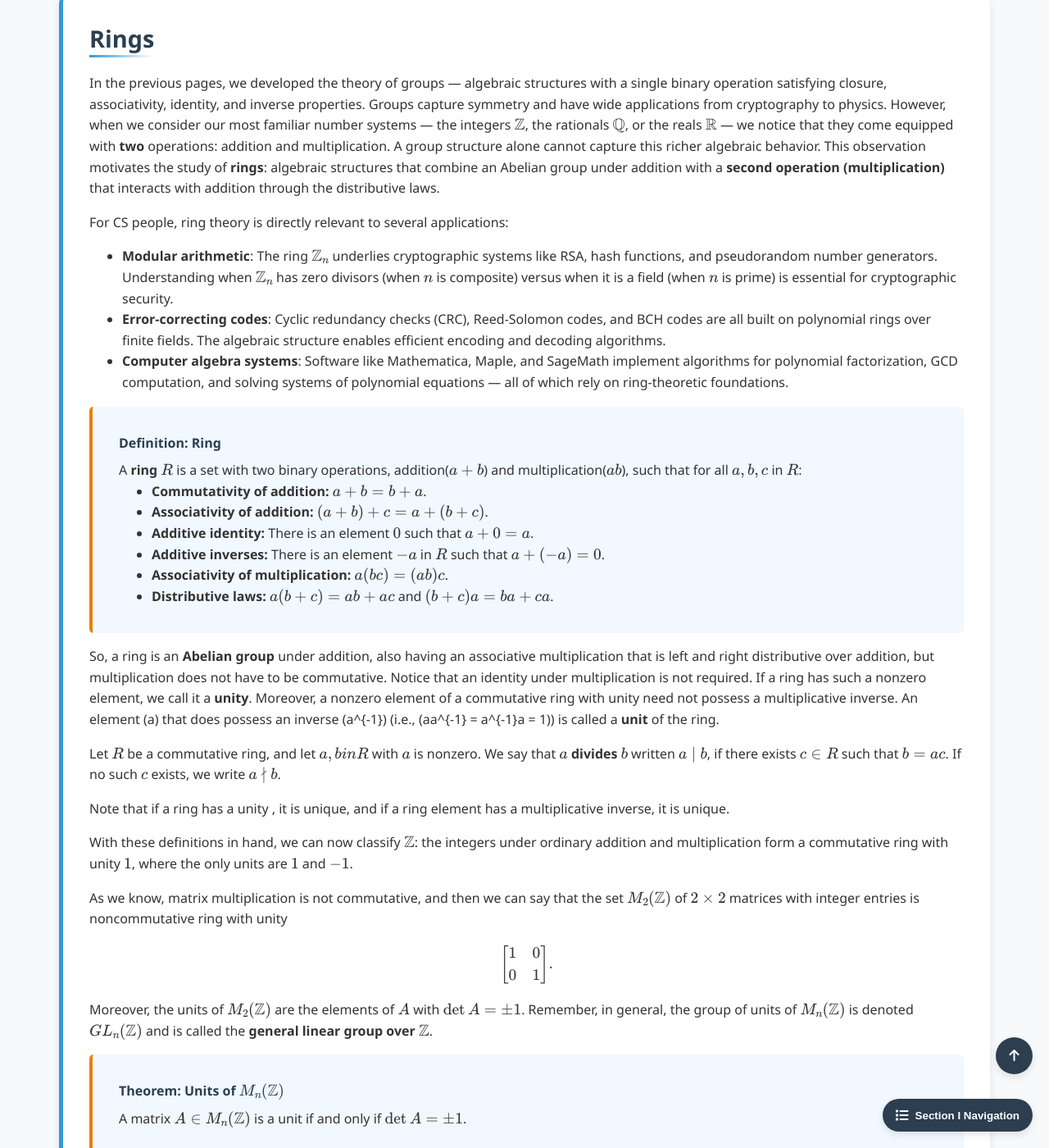
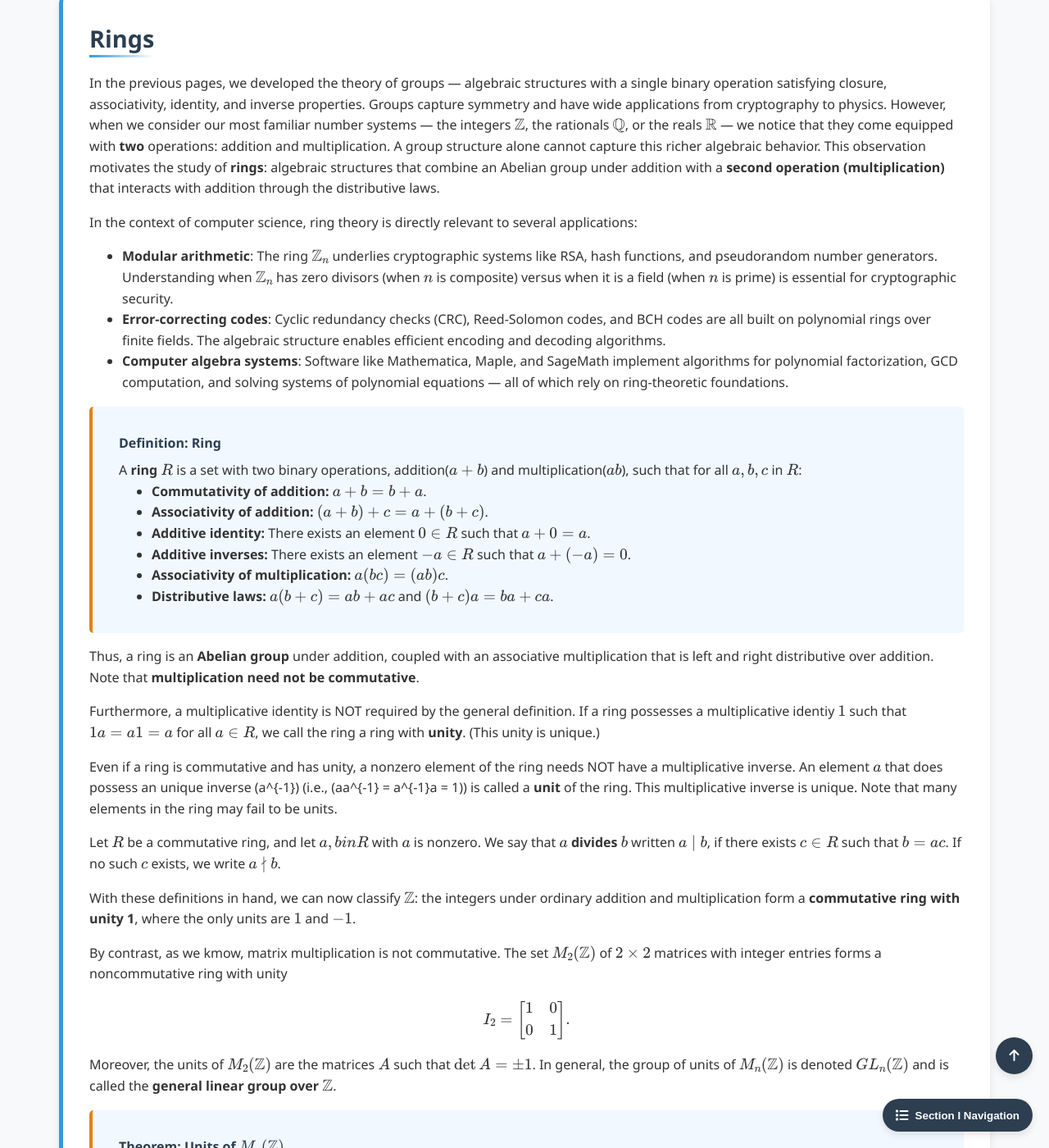
Before and after one commit to Yusukey01/yusukey01.github.io, a Jekyll site: the page built from Mathematics/Linear_algebra/intro_rings.html, in a window 1280 px wide and 1400 px high, scrolled down 657 px. Shown: the whole window at 82% size. Built offline with Jekyll 4.4.1, drawn with Linux system fonts in a browser that asks for light colours; some of the changed text lies outside the part shown.

Commit message:
write I-18, intro to rings, revise Rings section

```diff
--- a/Mathematics/Linear_algebra/intro_rings.html
+++ b/Mathematics/Linear_algebra/intro_rings.html
@@ -116,7 +116,7 @@ noindex: true
                 </p>
 
                 <p>
-                    For CS people, ring theory is directly relevant to several applications:
+                    In the context of computer science, ring theory is directly relevant to several applications:
                 </p>
 
                 <ul style="padding-left: 40px;">
@@ -146,20 +146,30 @@ noindex: true
                     <ul style="padding-left: 40px;">
                         <li><strong>Commutativity of addition:</strong> \(a + b = b + a\).</li>
                         <li><strong>Associativity of addition:</strong> \((a + b) + c = a + (b + c)\).</li>
-                        <li><strong>Additive identity:</strong> There is an element \(0\) such that \(a + 0 = a\).</li>
-                        <li><strong>Additive inverses:</strong> There is an element \(-a\) in \(R\) such that \(a + (-a) = 0\).</li>
+                        <li><strong>Additive identity:</strong> There exists an element \(0 \in R\) such that \(a + 0 = a\).</li>
+                        <li><strong>Additive inverses:</strong> There exists an element \(-a \in R\) such that \(a + (-a) = 0\).</li>
                         <li><strong>Associativity of multiplication:</strong> \(a(bc) = (ab)c\).</li>
                         <li><strong>Distributive laws:</strong> \(a(b + c) = ab + ac\) and \((b + c)a = ba + ca\).</li>
                     </ul>
                 </div>
 
                 <p>
-                    So, a ring is an <strong>Abelian group</strong> under addition, also having an associative multiplication that is
-                    left and right distributive over addition, but multiplication does not have to be commutative. Notice that an identity
-                    under multiplication is not required. If a ring has such a nonzero element, we call it a <strong>unity</strong>.
-                    Moreover, a nonzero element of a commutative ring with unity need not possess a multiplicative inverse. An element (a)
-                    that does possess an inverse (a^{-1}) (i.e., (aa^{-1} = a^{-1}a = 1)) is called a <strong>unit</strong> of the ring.
+                    Thus, a ring is an <strong>Abelian group</strong> under addition, coupled with an associative multiplication that is
+                    left and right distributive over addition. Note that <strong>multiplication need not be commutative</strong>.
                 </p>
+
+                <p>
+                    Furthermore, a multiplicative identity is NOT required by the general definition. If a ring
+                    possesses a multiplicative identiy \(1\) such that \(1a = a1 = a\) for all \(a \in R\),  we call the ring a
+                    ring with <strong>unity</strong>. (This unity is unique.)
+                </p>
+
+                <p>
+                    Even if a ring is commutative and has unity, a nonzero element of the ring needs NOT have a multiplicative inverse.
+                    An element \(a\) that does possess an unique inverse (a^{-1}) (i.e., (aa^{-1} = a^{-1}a = 1)) is called a <strong>unit</strong>
+                    of the ring. This multiplicative inverse is unique. Note that many elements in the ring may fail to be units.
+                </p>
+
                 <p>
                     Let \(R\) be a commutative ring, and let \(a, b in R\) with \(a\) is nonzero. We say that
                     \(a\) <strong>divides</strong> \(b\) written \(a \mid b\), if there exists \(c \in R\) such that \(b = ac\). If
@@ -167,22 +177,18 @@ noindex: true
                 </p>
 
                 <p>
-                    Note that if a ring has a unity , it is unique, and if a ring element has a multiplicative inverse, it is unique.
+                    With these definitions in hand, we can now classify \(\mathbb{Z}\): the integers under ordinary addition and
+                    multiplication form a <strong>commutative ring with unity 1</strong>, where the only units are \(1\) and \(-1\).
                 </p>
 
                 <p>
-                    With these definitions in hand, we can now classify \(\mathbb{Z}\): the integers under ordinary addition and multiplication
-                    form a commutative ring with unity \(1\), where the only units are \(1\) and \(-1\).
-                </p>
-
-                <p>
-                    As we know, matrix multiplication is not commutative, and then we can say that the set
-                    \(M_2(\mathbb{Z})\) of \(2 \times 2\) matrices with integer entries is noncommutative ring with unity
+                    By contrast, as we kmow, matrix multiplication is not commutative. The set
+                    \(M_2(\mathbb{Z})\) of \(2 \times 2\) matrices with integer entries forms a noncommutative ring with unity
                     \[
-                    \begin{bmatrix} 1 & 0 \\ 0 & 1 \\ \end{bmatrix}.
+                    I_2 = \begin{bmatrix} 1 & 0 \\ 0 & 1 \\ \end{bmatrix}.
                     \]
-                    Moreover, the units of \(M_2(\mathbb{Z})\) are the elements of \(A\) with \(\det A = \pm 1\). Remember, in general,
-                    the group of units of \(M_n(\mathbb{Z})\) is denoted \(GL_n(\mathbb{Z})\) and is called the
+                    Moreover, the units of \(M_2(\mathbb{Z})\) are the matrices \(A\) such that \(\det A = \pm 1\).
+                    In general, the group of units of \(M_n(\mathbb{Z})\) is denoted \(GL_n(\mathbb{Z})\) and is called the
                     <strong>general linear group over \(\mathbb{Z}\)</strong>.
                 </p>
 
@@ -215,16 +221,40 @@ noindex: true
                     </p>
                 </div>
 
+                <div class="proof">
+                    <span class="proof-title">Proof:</span>
+                    <p>
+                        First, suppose \(\det A = \pm 1\). From linear algebra, we know that \(A^{-1}\) exists
+                        and is given by
+                        \[
+                        A^{-1} = \frac{1}{\det A} \operatorname{adj}(A),
+                        \]
+                        where \(\operatorname{adj}(A)\) is the adjugate matrix (the transpose of the cofactor matrix).
+                        Since \(A\) has integer entries, each cofactor is an integer, so \(\operatorname{adj}(A) \in M_n(\mathbb{Z})\).
+                        Because \(\det A = \pm 1\), we have \(\frac{1}{\det A} = \pm 1 \in \mathbb{Z}\), and thus
+                        \(A^{-1} \in M_n(\mathbb{Z})\). Therefore, \(A\) is a unit.
+                    </p>
+                    <p>
+                        Next, suppose \(A\) is a unit in \(M_n(\mathbb{Z})\), so there exists \(B \in M_n(\mathbb{Z})\)
+                        with \(AB = I_n\). Taking determinants of both sides:
+                        \[
+                        \det(AB) = \det(I_n) \implies (\det A)(\det B) = 1.
+                        \]
+                        Since \(\det A\) and \(\det B\) are both integers and their product is \(1\), the only possibilities
+                        are \(\det A = \det B = 1\) or \(\det A = \det B = -1\). In either case, \(\det A = \pm 1\).
+                    </p>
+                </div>
+
                 <div class="theorem">
                     <span class="theorem-title">Theorem: Rules of Multiplication</span>
-                    Let \(a\), \(b\), and \(c\) belong to a ring \(R\). Then
+                    Let \(a\), \(b\), and \(c\) belong to a ring \(R\). Then:
                     <ul style="padding-left: 40px;">
                         <li>\(a0 = 0a = 0\).</li>
                         <li>\( a(-b) = (-a)b = -(ab)\).</li>
                         <li>\((-a)(-b) = ab\).</li>
                         <li>\(a(b - c) = ab - ac\) and \((b - c)a = ba - ca\).</li>
                     </ul><br>
-                    Furthermore, if \(R\) has a unity element \(1\), then
+                    Furthermore, if \(R\) has a unity element \(1\), then:
                     <ul style="padding-left: 40px;">
                         <li>(-1)a = -a.</li>
                         <li>(-1)(-1) = 1.</li>
```
Also changed, not shown: other parts of Mathematics/Linear_algebra/intro_rings.html (+3 -3 lines).
